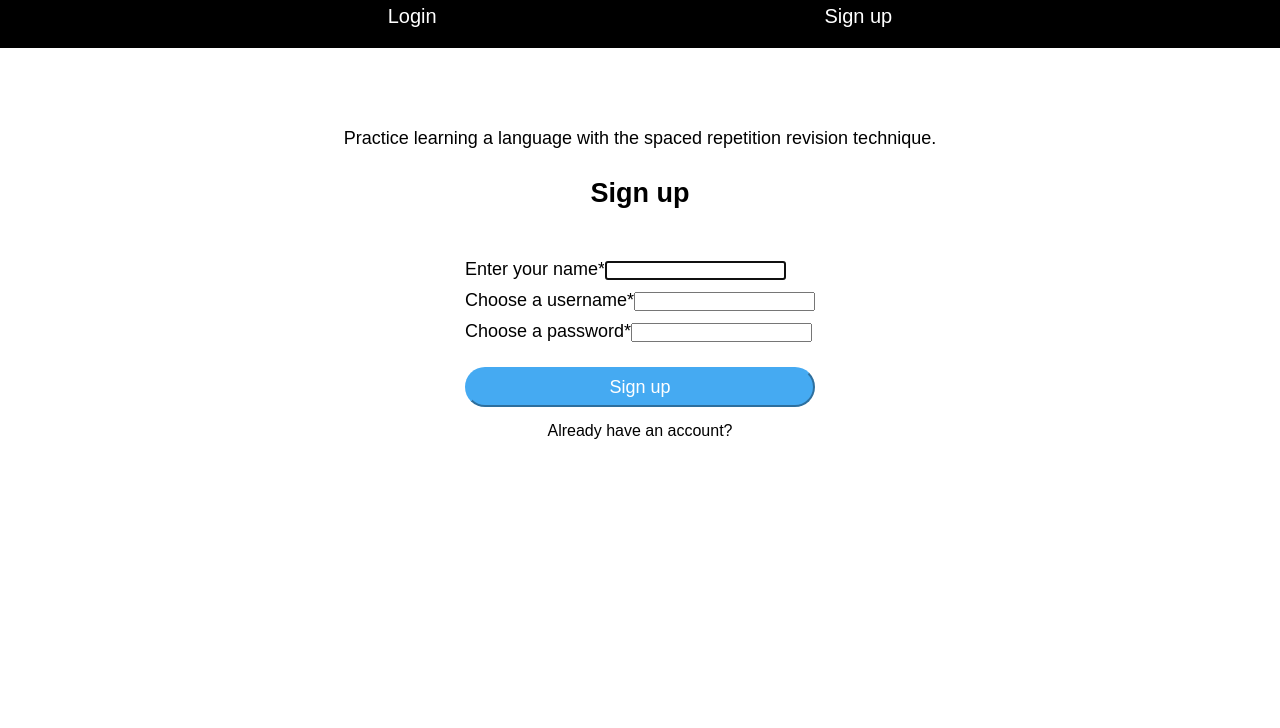
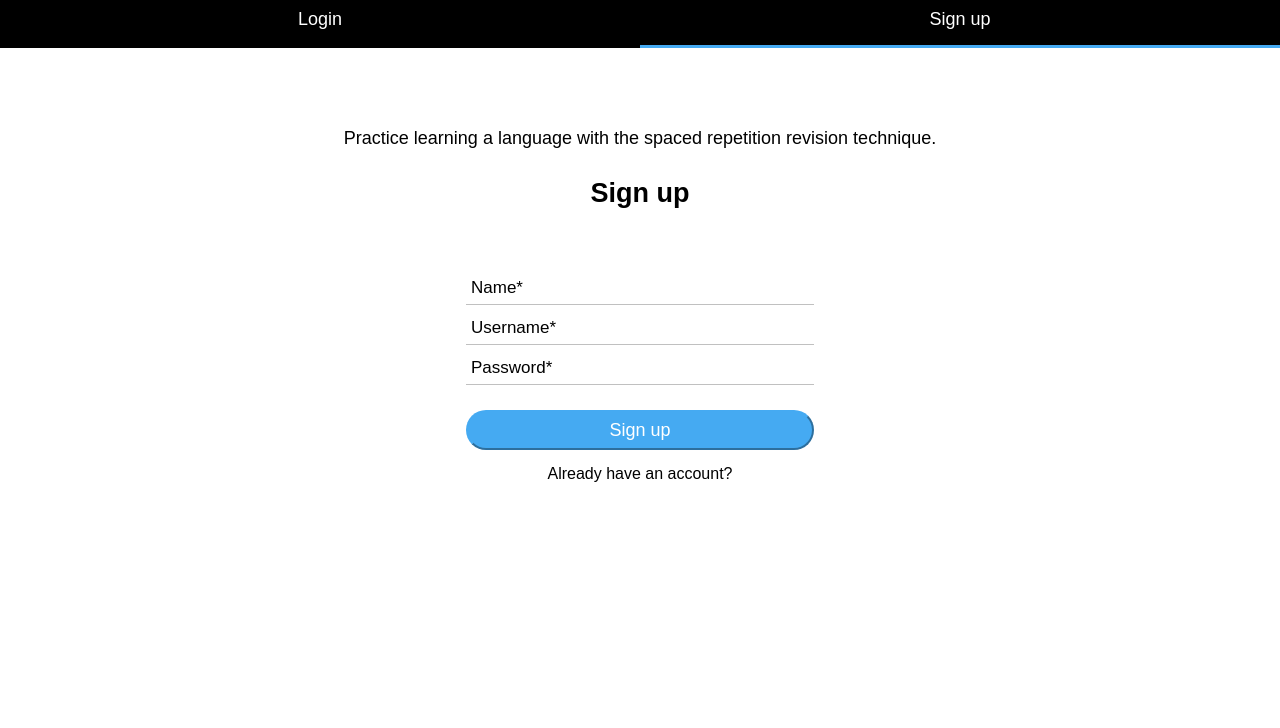
Before and after one commit to thinkful-ei-jaguar/German-Client-Nghi-Will, a React app: page /register in a window 1280 px wide. Shown: the part 72-800 px from the top of the page. Built offline with nearby package versions, Linux system fonts and the light colour scheme.

Commit message:
update styling for active nav

```diff
--- a/src/components/Form/Form.css
+++ b/src/components/Form/Form.css
@@ -1,11 +1,30 @@
 form {
   margin-top: 20px;
   padding: 20px 10px 20px 10px;
+  width: 70vw;
 }
 
 form > div {
   margin: 10px 0 10px 0;
-  font-size: 18px;
+  font-size: 17px;
+  border-bottom: 1px solid rgb(192, 192, 192);
+  padding: 3px 5px 3px 5px;
+  height: 30px;
+}
+
+.error {
+  border: none;
+  height: auto;
+}
+
+label {
+  margin-right: 5px;
+}
+
+input {
+  width: 35vw;
+  border: none;
+  font-size: 17px;
 }
 
 button {
@@ -19,5 +38,35 @@ button {
   height: 40px;
 }
 
-footer > a {
+/* Remove input and textbox outline*/
+*:focus {
+  outline: none;
 }
+
+button:hover {
+  cursor: pointer;
+}
+
+@media only screen and (min-width: 576px) {
+  form {
+    margin-top: 20px;
+    padding: 20px 40px 20px 40px;
+    width: 60vw;
+  }
+
+  input {
+    width: 27vw;
+  }
+}
+
+@media only screen and (min-width: 768px) {
+  form {
+    margin-top: 20px;
+    padding: 20px 50px 20px 50px;
+    width: 35vw;
+  }
+
+  input {
+    width: 13vw;
+  }
+}
--- a/src/components/Header/Header.css
+++ b/src/components/Header/Header.css
@@ -9,14 +9,27 @@ header {
 nav {
   display: flex;
   justify-content: space-evenly;
+  height: 40%;
 }
 
 nav a {
-  font-size: 20px;
+  font-size: 17px;
   color: #ffffff;
+  display: block;
+  border-bottom: 3px solid transparent;
+  width: 100%;
+  text-align: center;
+  padding-top: 9px;
+}
+
+nav a.active {
+  border-bottom: 3px solid #45aaf2;
 }
 
 @media only screen and (min-width: 576px) {
+  nav a {
+    font-size: 18px;
+  }
 }
 
 @media only screen and (min-width: 768px) {
--- a/src/components/Header/Header.js
+++ b/src/components/Header/Header.js
@@ -6,6 +6,14 @@ import "./Header.css";
 
 class Header extends Component {
   static contextType = UserContext;
+
+  state = {
+    active: "Sign up"
+  };
+
+  setActive = e => {
+    this.setState({ active: e.currentTarget.text });
+  };
 
   handleLogoutClick = () => {
     this.context.processLogout();
@@ -16,9 +24,7 @@ class Header extends Component {
       <div>
         <span>{this.context.user.name}</span>
         <nav>
-          <Link onClick={this.handleLogoutClick} to="/login">
-            Logout
-          </Link>
+          <Link to="/login">Logout</Link>
         </nav>
       </div>
     );
@@ -27,7 +33,20 @@ class Header extends Component {
   renderLoginLink() {
     return (
       <nav>
-        <Link to="/login">Login</Link> <Link to="/register">Sign up</Link>
+        <Link
+          to="/login"
+          className={this.state.active === "Login" ? "active" : null}
+          onClick={this.setActive}
+        >
+          Login
+        </Link>
+        <Link
+          to="/register"
+          className={this.state.active === "Sign up" ? "active" : null}
+          onClick={this.setActive}
+        >
+          Sign up
+        </Link>
       </nav>
     );
   }
--- a/src/components/LoginForm/LoginForm.js
+++ b/src/components/LoginForm/LoginForm.js
@@ -1,83 +1,74 @@
-import React, { Component } from 'react'
-import { Input, Label } from '../Form/Form'
-import AuthApiService from '../../services/auth-api-service'
-import UserContext from '../../contexts/UserContext'
-import Button from '../Button/Button'
+import React, { Component } from "react";
+import { Input, Label } from "../Form/Form";
+import AuthApiService from "../../services/auth-api-service";
+import UserContext from "../../contexts/UserContext";
+import Button from "../Button/Button";
 
 class LoginForm extends Component {
   static defaultProps = {
-    onLoginSuccess: () => { }
-  }
+    onLoginSuccess: () => {}
+  };
 
-  static contextType = UserContext
+  static contextType = UserContext;
 
-  state = { error: null }
+  state = { error: null };
 
-  firstInput = React.createRef()
+  firstInput = React.createRef();
 
   handleSubmit = ev => {
-    ev.preventDefault()
-    const { username, password } = ev.target
+    ev.preventDefault();
+    const { username, password } = ev.target;
 
-    this.setState({ error: null })
+    this.setState({ error: null });
 
     AuthApiService.postLogin({
       username: username.value,
-      password: password.value,
+      password: password.value
     })
       .then(res => {
-        username.value = ''
-        password.value = ''
-        this.context.processLogin(res.authToken)
-        this.props.onLoginSuccess()
+        username.value = "";
+        password.value = "";
+        this.context.processLogin(res.authToken);
+        this.props.onLoginSuccess();
       })
       .catch(res => {
-        this.setState({ error: res.error })
-      })
-  }
+        this.setState({ error: res.error });
+      });
+  };
 
   componentDidMount() {
-    this.firstInput.current.focus()
+    this.firstInput.current.focus();
   }
 
   render() {
-    const { error } = this.state
+    const { error } = this.state;
     return (
-      <form
-        className='LoginForm'
-        onSubmit={this.handleSubmit}
-      >
-        <div role='alert'>
+      <form className="LoginForm" onSubmit={this.handleSubmit}>
+        <div className="error" role="alert">
           {error && <p>{error}</p>}
         </div>
         <div>
-          <Label htmlFor='login-username-input'>
-            Username
-          </Label>
+          <Label htmlFor="login-username-input">Username</Label>
           <Input
             ref={this.firstInput}
-            id='login-username-input'
-            name='username'
+            id="login-username-input"
+            name="username"
             required
           />
         </div>
         <div>
-          <Label htmlFor='login-password-input'>
-            Password
-          </Label>
+          <Label htmlFor="login-password-input">Password</Label>
           <Input
-            id='login-password-input'
-            name='password'
-            type='password'
+            id="login-password-input"
+            name="password"
+            type="password"
             required
           />
         </div>
-        <Button type='submit'>
-          Login
-        </Button>
+        <Button type="submit">Login</Button>
       </form>
-    )
+    );
   }
 }
 
-export default LoginForm
+export default LoginForm;
--- a/src/components/RegistrationForm/RegistrationForm.js
+++ b/src/components/RegistrationForm/RegistrationForm.js
@@ -41,10 +41,12 @@ class RegistrationForm extends Component {
     const { error } = this.state;
     return (
       <form onSubmit={this.handleSubmit}>
-        <div role="alert">{error && <p>{error}</p>}</div>
+        <div className="error" role="alert">
+          {error && <p>{error}</p>}
+        </div>
         <div>
           <Label htmlFor="registration-name-input">
-            Enter your name
+            Name
             <Required />
           </Label>
           <Input
@@ -56,14 +58,14 @@ class RegistrationForm extends Component {
         </div>
         <div>
           <Label htmlFor="registration-username-input">
-            Choose a username
+            Username
             <Required />
           </Label>
           <Input id="registration-username-input" name="username" required />
         </div>
         <div>
           <Label htmlFor="registration-password-input">
-            Choose a password
+            Password
             <Required />
           </Label>
           <Input
--- a/src/index.css
+++ b/src/index.css
@@ -44,6 +44,11 @@ h1 > a {
   color: #ffffff;
 }
 
+h1 {
+  height: 60%;
+  line-height: 60px;
+}
+
 a {
   color: #000000;
 }
```
